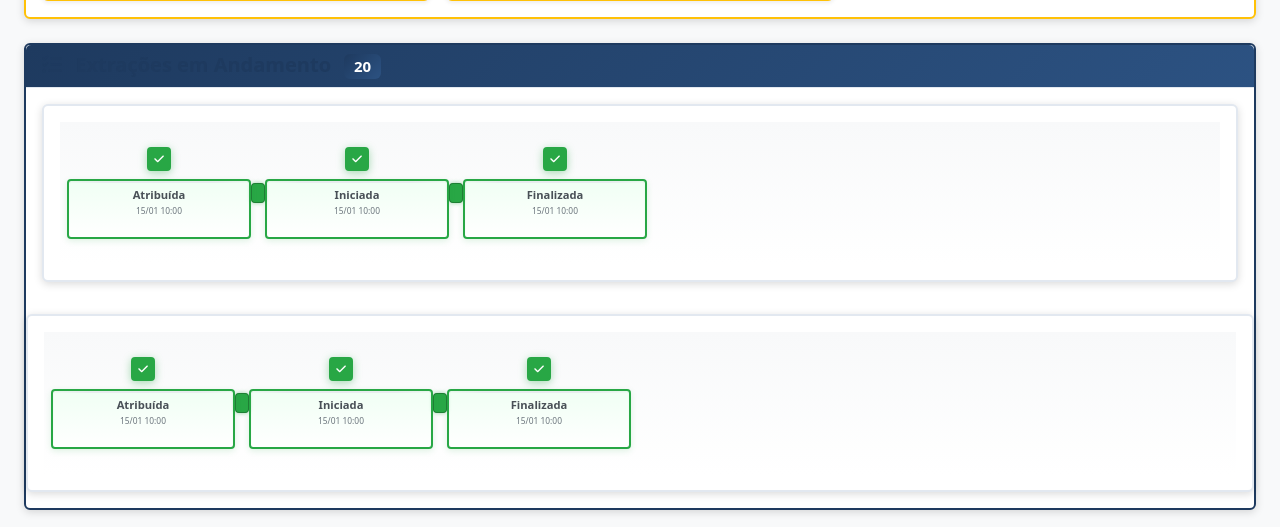
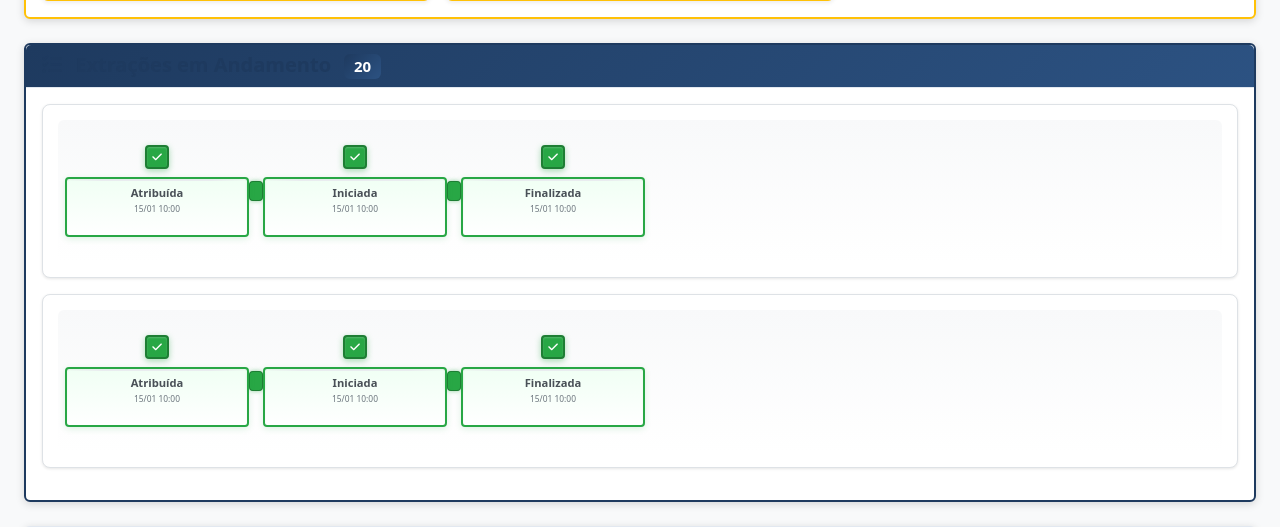
Before and after one commit to leonardofandrade/next, a Django app: template templates/users/extractors/my_extractions.html in a window 1280 px wide. Shown: the part 995-1522 px from the top of the page. Run offline with Django 5.2, Linux system fonts and the light colour scheme; tables that the repository leaves empty hold one stand-in row (values such as "Sample post"); the template is opened without the code that fills it: values that come from a table or form of the project are taken from there, most other values are stand-ins (such as "Sample title", 1, 10 or a date in 2020); form fields are guessed from the names that the template uses; some libraries are stand-ins or nearby versions.

Commit message:
refactor(extractions, templates): update extraction timeline structure and enhance styling
- Changed the extraction timeline wrapper class for improved layout consistency.
- Simplified the HTML structure by removing unnecessary divs, enhancing readability.
- Added new CSS styles for the extraction timeline wrapper to improve aesthetics and user experience.
- Updated existing styles for timeline items and markers to ensure a cohesive design.

```diff
--- a/templates/users/extractors/includes/extraction_timeline.html
+++ b/templates/users/extractors/includes/extraction_timeline.html
@@ -1,8 +1,7 @@
-<div class="card mb-3">
-    <div class="card-body p-3">
-        <!-- Timeline como diagrama linear -->
-        <div class="timeline-diagram">
-            <div class="timeline-items">
+<div class="extraction-timeline-wrapper mb-3">
+    <!-- Timeline como diagrama linear -->
+    <div class="timeline-diagram">
+        <div class="timeline-items">
                         <!-- Etapa 1: Pendente/Atribuída -->
                         <div class="timeline-item {% if extraction.status == 'pending' or extraction.status == 'assigned' %}active{% elif extraction.assigned_at %}completed{% endif %}">
                             <div class="timeline-marker">
@@ -194,18 +193,25 @@
                             </div>
                         </div>
                         {% endif %}
-                </div>
-            </div>
         </div>
     </div>
 </div>
 
 <style>
+.extraction-timeline-wrapper {
+    background: #fff;
+    border: 1px solid #dee2e6;
+    border-radius: 8px;
+    padding: 15px;
+    box-shadow: 0 1px 3px rgba(0,0,0,0.1);
+}
+
 .timeline-diagram {
     position: relative;
     padding: 15px 0;
     overflow-x: auto;
     background: linear-gradient(to bottom, #f8f9fa 0%, #fff 100%);
+    border-radius: 6px;
 }
 
 .timeline-items {
@@ -317,28 +323,6 @@
     border-color: #545b62;
     color: #fff;
     box-shadow: 0 2px 6px rgba(108, 117, 125, 0.4), inset 0 1px 2px rgba(255,255,255,0.2);
-}
-
-.timeline-item.completed .timeline-marker {
-    background: #28a745;
-    border-color: #28a745;
-    color: #fff;
-    box-shadow: 0 2px 8px rgba(40, 167, 69, 0.4);
-}
-
-.timeline-item.active .timeline-marker {
-    background: #007bff;
-    border-color: #007bff;
-    color: #fff;
-    animation: pulseFlow 2s infinite;
-    box-shadow: 0 2px 10px rgba(0, 123, 255, 0.5);
-}
-
-.timeline-item.paused .timeline-marker {
-    background: #6c757d;
-    border-color: #6c757d;
-    color: #fff;
-    box-shadow: 0 2px 6px rgba(108, 117, 125, 0.4);
 }
 
 .timeline-marker i {
```
